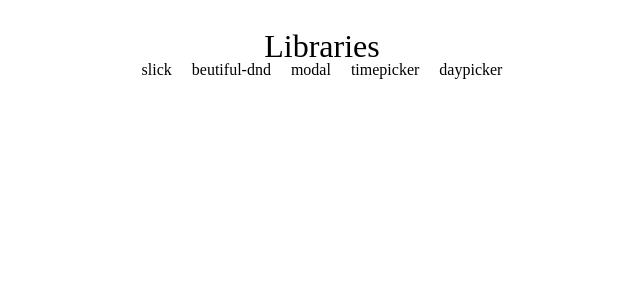
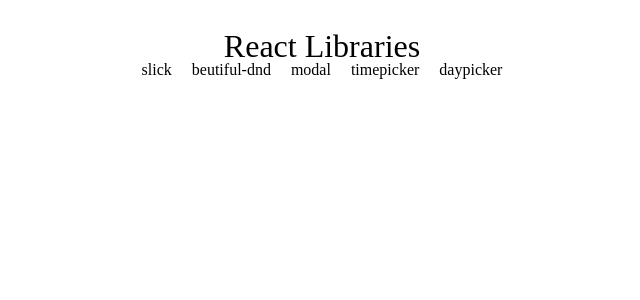
Before and after one commit to cobocho/React-Awesome-Libraries-Practice, a React (Vite) app: page / in a window 1280 px wide. Shown: the top 300 px of the page, without its empty margins (318-958 px from the left). Built offline with nearby package versions, Linux system fonts and the light colour scheme.

Commit message:
chore: html 타이틀 변경

```diff
--- a/index.html
+++ b/index.html
@@ -2,16 +2,11 @@
 <html lang="en">
   <head>
     <meta charset="UTF-8" />
-    <link
-      rel="icon"
-      type="image/svg+xml"
-      href="/vite.svg"
-    />
     <meta
       name="viewport"
       content="width=device-width, initial-scale=1.0"
     />
-    <title>Vite + React + TS</title>
+    <title>React Libraries</title>
   </head>
   <body>
     <div id="root"></div>
--- a/src/App.tsx
+++ b/src/App.tsx
@@ -37,7 +37,7 @@
   return (
     <Container>
       <div className="navigation">
-        <h1>Libraries</h1>
+        <h1>React Libraries</h1>
         <nav>
           <NavLink
             className={({ isActive }) => (isActive ? 'active' : '')}
```
